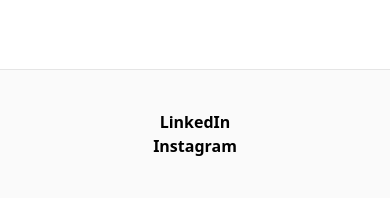
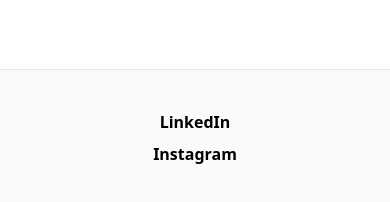
Before and after one commit to adrianzailic/adrianzailic.com, a Next.js app: page / in a window 390 px wide. Shown: the part 2714-2916 px from the top of the page. Built offline with nearby package versions, Linux system fonts and the light colour scheme.

Commit message:
Improved responsive design

```diff
--- a/components/footer.tsx
+++ b/components/footer.tsx
@@ -5,14 +5,16 @@
   return (
     <footer className="bg-neutral-50 border-t border-neutral-200">
       <Container>
-        <div className="py-10 flex flex-col lg:flex-row items-center">
-          <div className="flex flex-col lg:flex-row justify-center items-center lg:pl-4 lg:w-1/2">
+        <div className="py-10 flex flex-col lg:flex-row items-center space-y-2">
+          <div className="flex flex-col lg:flex-row justify-center items-center lg:pl-4 lg:w-1/6">
             <a
               href={`https://www.linkedin.com/in/adrianzailic/`}
               className="mx-3 font-bold hover:underline"
             >
               LinkedIn
             </a>
+          </div>
+          <div className="flex flex-col lg:flex-row justify-center items-center lg:pl-4 lg:w-1/6">
             <a
               href={`https://www.instagram.com/adrianzailic/`}
               className="mx-3 font-bold hover:underline"
```
